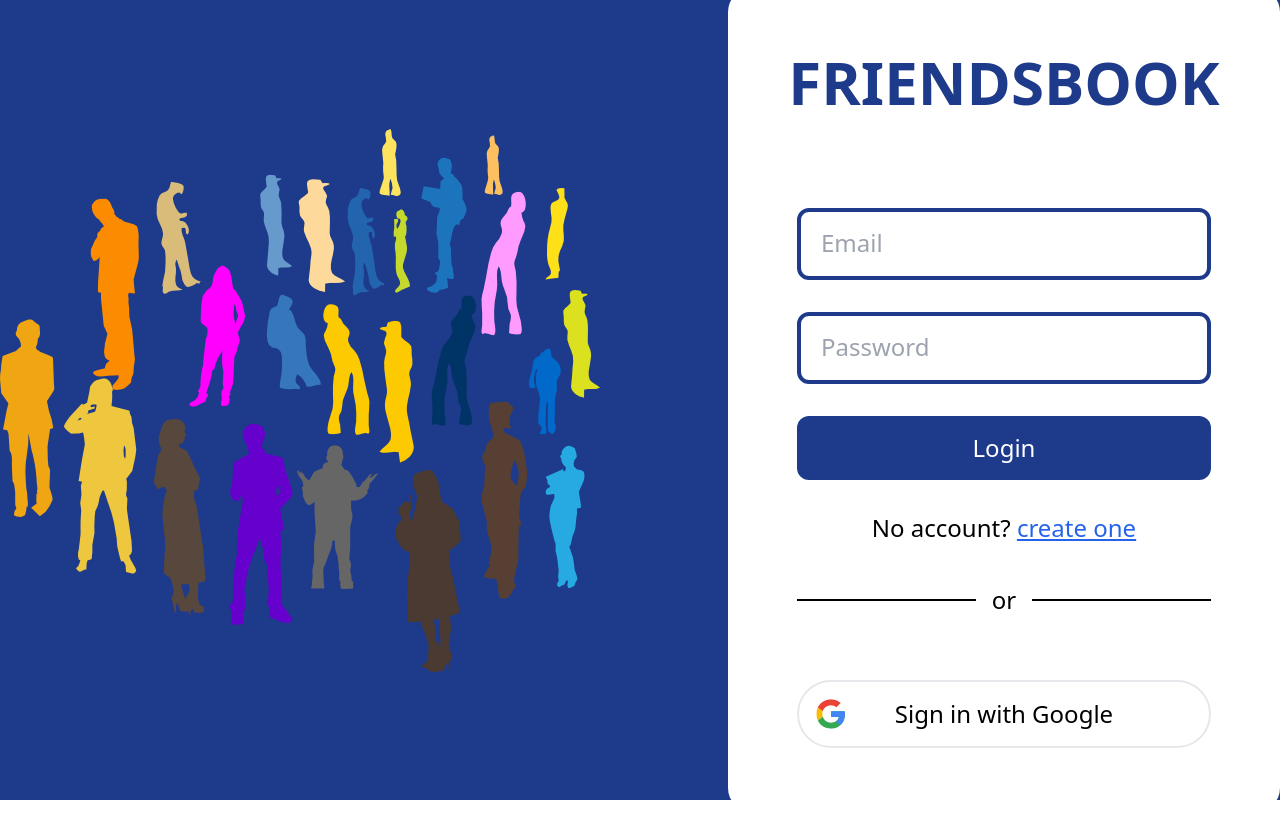
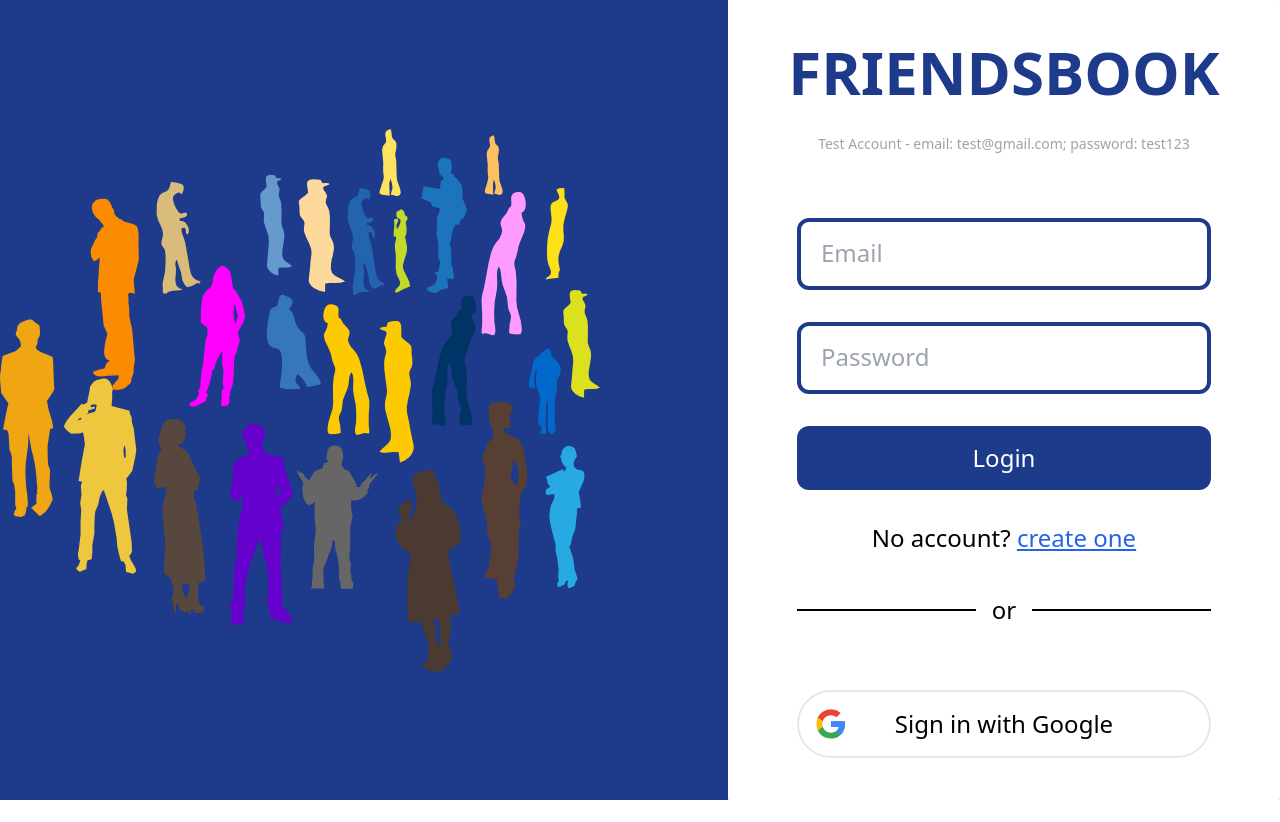
Before and after one commit to CatalinP0P/friendsbook-client, a React (Create React App) app: page / in a window 1280 px wide. Built offline with nearby package versions, Linux system fonts and the light colour scheme; no server answers.

Commit message:
Added test account

```diff
--- a/src/components/Header.js
+++ b/src/components/Header.js
@@ -70,7 +70,7 @@ export default function Header() {
                     className="flex flex-row gap-4 items-center text-black cursor-pointer"
                   >
                     <img
-                      src={profile.photoURL.length > 10 ? profile.photoURL : profilePhoto}
+                      src={profile.photoURL ? profile.photoURL : profilePhoto}
                       className="w-[64px] h-[64px] rounded-full pointer-events-none"
                     />
                     <label className="pointer-events-none">
@@ -107,7 +107,11 @@ export default function Header() {
 
           <div className="relative">
             <img
-              src={auth.currentUser.photoURL ? auth.currentUser.phoneNumber : profilePhoto}
+              src={
+                auth.currentUser.photoURL
+                  ? auth.currentUser.photoURL
+                  : profilePhoto
+              }
               className="rounded-full w-[64px] cursor-pointer"
               onClick={() => {
                 setMenuVisibility(!menuVisibility);
--- a/src/components/ProfilesList.js
+++ b/src/components/ProfilesList.js
@@ -2,6 +2,8 @@ import React, { useEffect, useState } from "react";
 import { useDB } from "../context/dbContext";
 import { useAuth } from "../context/authContext";
 import { Link } from "react-router-dom";
+
+import profilePhoto from "../assets/profile.webp"
 
 export default function ProfilesList({ idsList }) {
   const db = useDB();
@@ -31,7 +33,7 @@ export default function ProfilesList({ idsList }) {
             <div className="flex flex-row gap-4 w-full items-center pointer-events-none">
               <img
                 className="w-[64px] h-[64px] rounded-full "
-                src={profile.photoURL}
+                src={profile.photoURL ? profile.photoURL : profilePhoto}
               />
               <label className="pointer-events-none">
                 {profile.displayName}
--- a/src/pages/Register.js
+++ b/src/pages/Register.js
@@ -47,7 +47,6 @@ export default function Register() {
 
   return (
     <div className="h-screen w-full bg-blue-900 flex flex-col justify-center text-center items-center">
-      <form className="w-full" autoComplete="off">
       <div className="bg-white shadow-md rounded-3xl p-4 w-[95%] max-w-[1200px] mx-auto flex flex-col gap-4">
         <label className="text-4xl lg:text-6xl text-black font-semibold text-center w-full pointer-events-none">
           Register
@@ -123,7 +122,6 @@ export default function Register() {
           {error}
         </p>
       </div>
-      </form>
     </div>
   );
 }
--- a/src/pages/SigninPage.js
+++ b/src/pages/SigninPage.js
@@ -39,7 +39,10 @@ export default function SigninPage() {
         <label className="text-6xl text-blue-900 font-bold uppercase">
           FriendsBook
         </label>
-        <div className="relative w-[75%] max-w-[500px] mt-16">
+        <label className="text-sm text-gray-400">
+          Test Account - email: test@gmail.com; password: test123
+        </label>
+        <div className="relative w-[75%] max-w-[500px] mt-8">
           <input
             type="email"
             placeholder=" "
@@ -70,7 +73,11 @@ export default function SigninPage() {
         >
           Login
         </button>
-        <p className={error ? "text-red-400 font-semibold w-full px-4" : " hidden"}>
+        <p
+          className={
+            error ? "text-red-400 font-semibold w-full px-4" : " hidden"
+          }
+        >
           {error}
         </p>
         <label>
```
Lines whose indentation alone changed are shown as unchanged.
